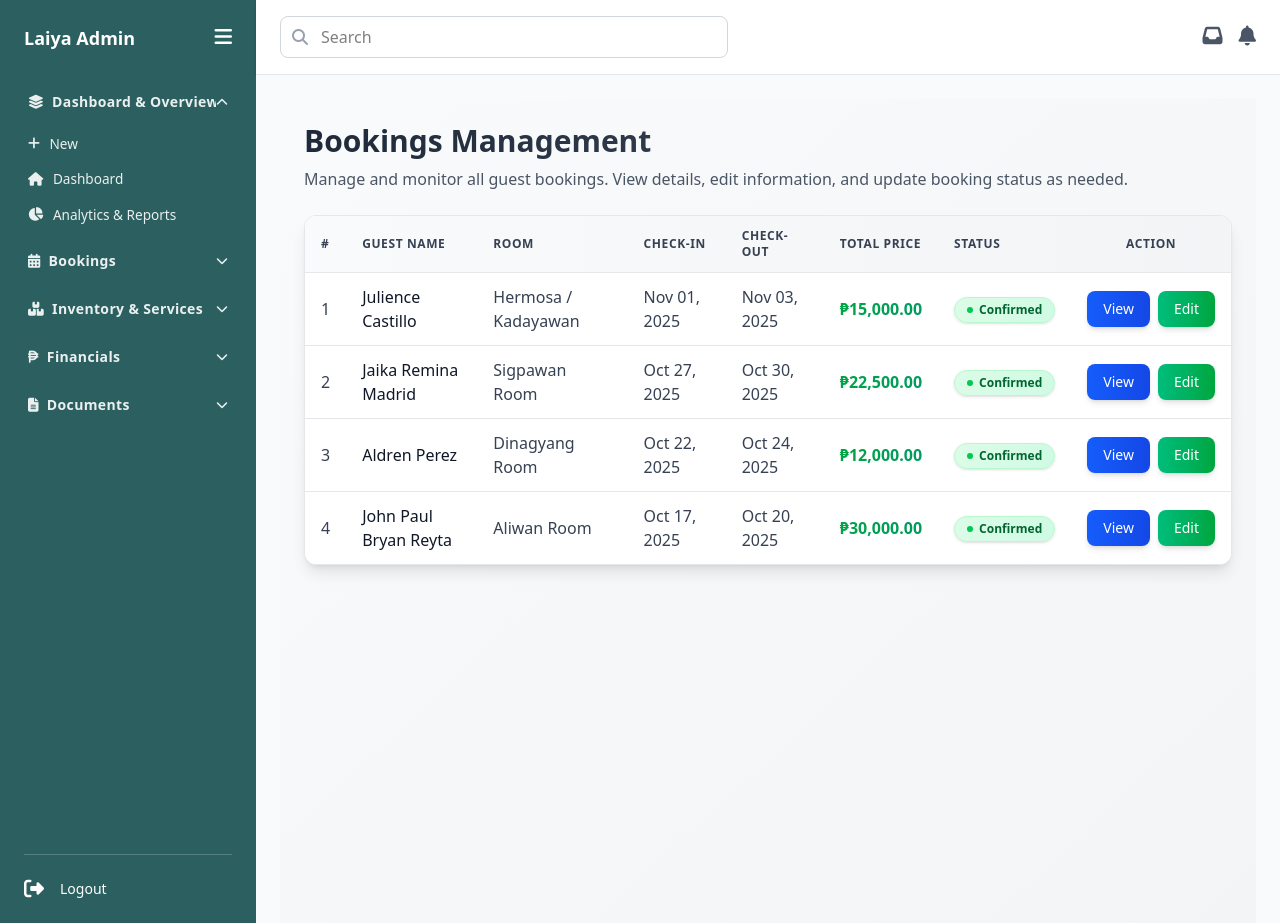
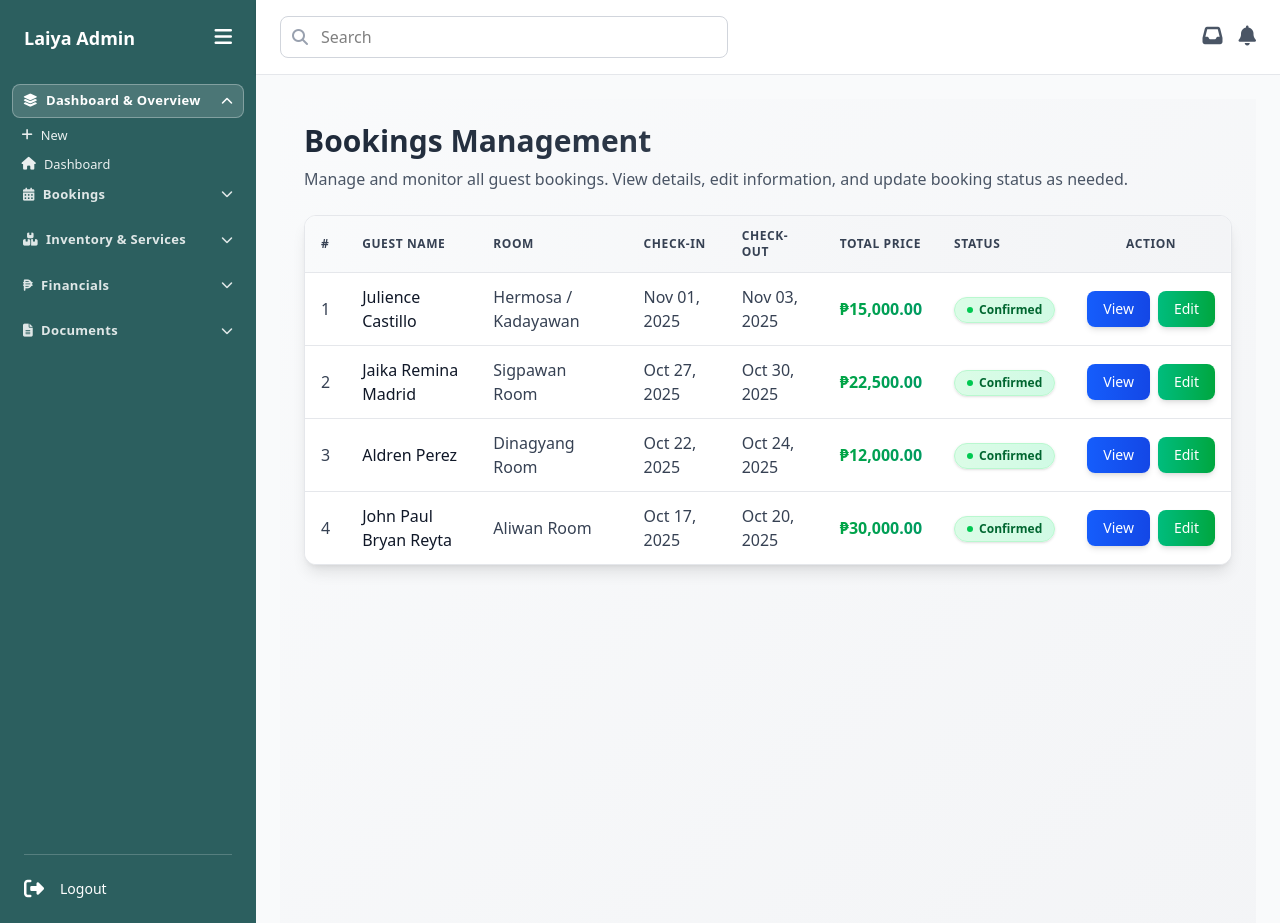
Before and after one commit to jpbreyta/laiya_grande_web, a Laravel app: page /admin/booking in a window 1280 px wide. Run offline with Laravel 12, Linux system fonts and the light colour scheme; data comes from the database, SQL or seed files in the repository; data that the repository does not hold is empty; style sheets or scripts are compiled from the project's sources.

Commit message:
added smooth animation and adjusted spacing

```diff
--- a/resources/views/admin/layouts/nav.blade.php
+++ b/resources/views/admin/layouts/nav.blade.php
@@ -8,18 +8,18 @@
         </button>
     </div>
     <!-- Accordion Navigation -->
-    <div class="flex-1 px-4 space-y-3 overflow-y-auto" id="admin-accordion">
+    <div class="flex-1 px-3 space-y-2 overflow-y-auto" id="admin-accordion">
         <!-- Dashboard & Overview -->
         <div class="accordion-section">
             <button type="button" data-accordion-button data-target="accordion-overview"
-                class="accordion-toggle flex items-center justify-between w-full text-white/90 hover:text-white rounded-lg px-3 py-2 transition">
-                <span class="nav-text text-sm font-semibold tracking-wide flex items-center gap-2">
+                class="accordion-toggle active flex items-center justify-between w-full rounded-lg px-2.5 py-1.5 transition">
+                <span class="nav-text text-[13px] font-semibold tracking-wide flex items-center gap-2">
                     <i class="fas fa-layer-group"></i>
                     Dashboard & Overview
                 </span>
                 <i class="fas fa-chevron-down text-xs accordion-arrow rotate-180 transition-transform duration-200"></i>
             </button>
-            <div id="accordion-overview" class="accordion-panel mt-2 space-y-1">
+            <div id="accordion-overview" class="accordion-panel open mt-1 space-y-0.5">
                 <a href="{{ route('admin.new.index') }}"
                     class="accordion-link">
                     <i class="fas fa-plus"></i>
@@ -39,14 +39,14 @@
         <!-- Bookings -->
         <div class="accordion-section">
             <button type="button" data-accordion-button data-target="accordion-bookings"
-                class="accordion-toggle flex items-center justify-between w-full text-white/90 hover:text-white rounded-lg px-3 py-2 transition">
-                <span class="nav-text text-sm font-semibold tracking-wide flex items-center gap-2">
+                class="accordion-toggle flex items-center justify-between w-full rounded-lg px-2.5 py-1.5 transition">
+                <span class="nav-text text-[13px] font-semibold tracking-wide flex items-center gap-2">
                     <i class="fas fa-calendar-alt"></i>
                     Bookings
                 </span>
                 <i class="fas fa-chevron-down text-xs accordion-arrow rotate-0 transition-transform duration-200"></i>
             </button>
-            <div id="accordion-bookings" class="accordion-panel mt-2 space-y-1 hidden">
+            <div id="accordion-bookings" class="accordion-panel mt-1 space-y-0.5">
                 <a href="{{ route('admin.booking.index') }}" class="accordion-link">
                     <i class="fas fa-calendar-check"></i>
                     <span>Manage Bookings</span>
@@ -65,14 +65,14 @@
         <!-- Inventory & Services -->
         <div class="accordion-section">
             <button type="button" data-accordion-button data-target="accordion-inventory"
-                class="accordion-toggle flex items-center justify-between w-full text-white/90 hover:text-white rounded-lg px-3 py-2 transition">
-                <span class="nav-text text-sm font-semibold tracking-wide flex items-center gap-2">
+                class="accordion-toggle flex items-center justify-between w-full rounded-lg px-2.5 py-1.5 transition">
+                <span class="nav-text text-[13px] font-semibold tracking-wide flex items-center gap-2">
                     <i class="fas fa-boxes-stacked"></i>
                     Inventory & Services
                 </span>
                 <i class="fas fa-chevron-down text-xs accordion-arrow rotate-0 transition-transform duration-200"></i>
             </button>
-            <div id="accordion-inventory" class="accordion-panel mt-2 space-y-1 hidden">
+            <div id="accordion-inventory" class="accordion-panel mt-1 space-y-0.5">
                 <a href="{{ route('admin.room.index') }}" class="accordion-link">
                     <i class="fas fa-bed"></i>
                     <span>Room</span>
@@ -91,14 +91,14 @@
         <!-- Financials -->
         <div class="accordion-section">
             <button type="button" data-accordion-button data-target="accordion-financials"
-                class="accordion-toggle flex items-center justify-between w-full text-white/90 hover:text-white rounded-lg px-3 py-2 transition">
-                <span class="nav-text text-sm font-semibold tracking-wide flex items-center gap-2">
+                class="accordion-toggle flex items-center justify-between w-full rounded-lg px-2.5 py-1.5 transition">
+                <span class="nav-text text-[13px] font-semibold tracking-wide flex items-center gap-2">
                     <i class="fas fa-peso-sign"></i>
                     Financials
                 </span>
                 <i class="fas fa-chevron-down text-xs accordion-arrow rotate-0 transition-transform duration-200"></i>
             </button>
-            <div id="accordion-financials" class="accordion-panel mt-2 space-y-1 hidden">
+            <div id="accordion-financials" class="accordion-panel mt-1 space-y-0.5">
                 <a href="{{ route('admin.test-payment-ocr') }}" class="accordion-link">
                     <i class="fas fa-credit-card"></i>
                     <span>Payments</span>
@@ -117,14 +117,14 @@
         <!-- Documents -->
         <div class="accordion-section">
             <button type="button" data-accordion-button data-target="accordion-documents"
-                class="accordion-toggle flex items-center justify-between w-full text-white/90 hover:text-white rounded-lg px-3 py-2 transition">
-                <span class="nav-text text-sm font-semibold tracking-wide flex items-center gap-2">
+                class="accordion-toggle flex items-center justify-between w-full rounded-lg px-2.5 py-1.5 transition">
+                <span class="nav-text text-[13px] font-semibold tracking-wide flex items-center gap-2">
                     <i class="fas fa-file-alt"></i>
                     Documents
                 </span>
                 <i class="fas fa-chevron-down text-xs accordion-arrow rotate-0 transition-transform duration-200"></i>
             </button>
-            <div id="accordion-documents" class="accordion-panel mt-2 space-y-1 hidden">
+            <div id="accordion-documents" class="accordion-panel mt-1 space-y-0.5">
                 <a href="{{ route('admin.qr.scanner') }}" class="accordion-link">
                     <i class="fas fa-qrcode"></i>
                     <span>Documents & QR</span>
@@ -180,23 +180,56 @@
     });
 
     // Accordion interactions
-    document.querySelectorAll('[data-accordion-button]').forEach(button => {
+    const accordionButtons = Array.from(document.querySelectorAll('[data-accordion-button]'));
+    const accordionPanels = Array.from(document.querySelectorAll('.accordion-panel'));
+
+    function openPanel(panel, button, arrow) {
+        panel.classList.add('open');
+        panel.style.maxHeight = panel.scrollHeight + 'px';
+        if (button) button.classList.add('active');
+        if (arrow) arrow.classList.add('rotate-180');
+    }
+
+    function closePanel(panel, button, arrow) {
+        panel.classList.remove('open');
+        panel.style.maxHeight = '0px';
+        if (button) button.classList.remove('active');
+        if (arrow) arrow.classList.remove('rotate-180');
+    }
+
+    accordionPanels.forEach((panel, index) => {
+        if (panel.classList.contains('open')) {
+            panel.style.maxHeight = panel.scrollHeight + 'px';
+            accordionButtons[index]?.classList.add('active');
+        } else {
+            panel.style.maxHeight = '0px';
+        }
+    });
+
+    accordionButtons.forEach((button, index) => {
         button.addEventListener('click', () => {
-            const targetId = button.getAttribute('data-target');
-            const targetPanel = document.getElementById(targetId);
+            const targetPanel = accordionPanels[index];
             const arrow = button.querySelector('.accordion-arrow');
+            const isOpen = targetPanel.classList.contains('open');
 
-            if (!targetPanel) return;
+            accordionPanels.forEach((panel, i) => {
+                if (i !== index) {
+                    closePanel(panel, accordionButtons[i], accordionButtons[i].querySelector('.accordion-arrow'));
+                }
+            });
 
-            const isHidden = targetPanel.classList.contains('hidden');
-            document.querySelectorAll('.accordion-panel').forEach(panel => panel.classList.add('hidden'));
-            document.querySelectorAll('.accordion-arrow').forEach(icon => icon.classList.remove('rotate-180'));
+            if (isOpen) {
+                closePanel(targetPanel, button, arrow);
+            } else {
+                openPanel(targetPanel, button, arrow);
+            }
+        });
+    });
 
-            if (isHidden) {
-                targetPanel.classList.remove('hidden');
-                if (arrow) arrow.classList.add('rotate-180');
-            } else {
-                targetPanel.classList.add('hidden');
+    window.addEventListener('resize', () => {
+        accordionPanels.forEach((panel) => {
+            if (panel.classList.contains('open')) {
+                panel.style.maxHeight = panel.scrollHeight + 'px';
             }
         });
     });
@@ -216,14 +249,18 @@
         overflow: hidden;
     }
 
+    .accordion-section + .accordion-section {
+        margin-top: 0.25rem;
+    }
+
     .accordion-link {
         display: flex;
         align-items: center;
-        gap: 0.6rem;
-        padding: 0.35rem 0.75rem;
-        border-radius: 8px;
+        gap: 0.5rem;
+        padding: 0.25rem 0.6rem;
+        border-radius: 7px;
         color: rgba(255, 255, 255, 0.9);
-        font-size: 0.85rem;
+        font-size: 0.8rem;
         transition: background 0.2s ease, color 0.2s ease;
     }
 
@@ -231,4 +268,44 @@
         background: rgba(255, 255, 255, 0.08);
         color: #fff;
     }
+
+    .accordion-toggle {
+        color: rgba(255, 255, 255, 0.85);
+        background: transparent;
+        transition: background 0.25s ease, color 0.25s ease, border-color 0.25s ease;
+        border: 1px solid transparent;
+    }
+
+    .accordion-toggle:hover {
+        background: rgba(255, 255, 255, 0.1);
+        color: #fff;
+        border-color: rgba(255, 255, 255, 0.2);
+    }
+
+    .accordion-toggle.active {
+        background: rgba(255, 255, 255, 0.15);
+        color: #fff;
+        border-color: rgba(255, 255, 255, 0.3);
+    }
+
+    .accordion-toggle .nav-text i {
+        transition: color 0.25s ease;
+    }
+
+    .accordion-toggle:hover .nav-text i {
+        color: #f4d03f;
+    }
+
+    .accordion-panel {
+        max-height: 0;
+        overflow: hidden;
+        opacity: 0;
+        pointer-events: none;
+        transition: max-height 0.4s ease, opacity 0.3s ease;
+    }
+
+    .accordion-panel.open {
+        opacity: 1;
+        pointer-events: auto;
+    }
 </style>
```
